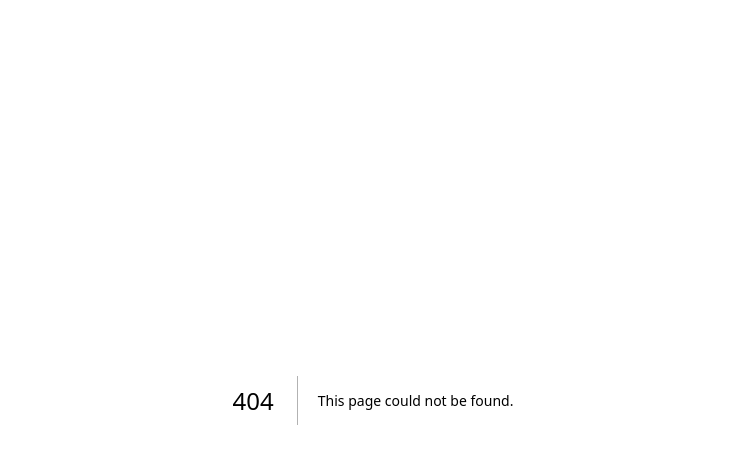
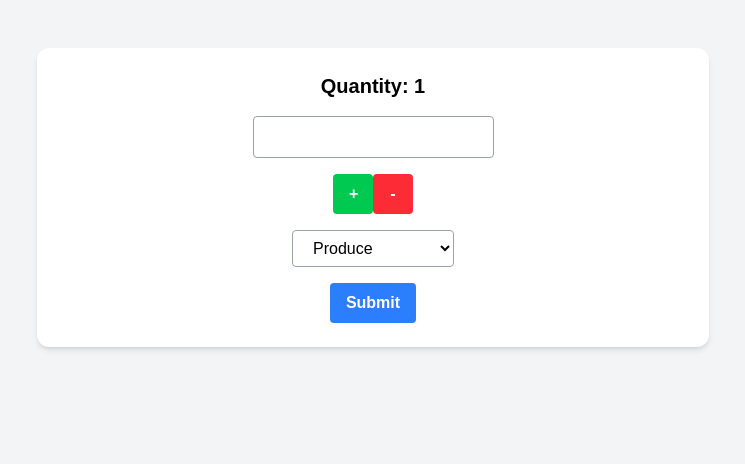
Before and after one commit to JGOFF125/Web-Dev, a Next.js app: page /week-5/matthew in a window 1280 px wide. Before the commit this address had no page. Shown: the top 464 px of the page, without its empty margins (267-1012 px from the left). Built offline with nearby package versions, Linux system fonts and the light colour scheme.

Commit message:
Add files via upload

```diff
--- /dev/null
+++ b/app/week-5/matthew/new-item.js
@@ -0,0 +1,91 @@
+"use client"
+
+import { useState } from "react";
+
+export default function NewItem() {
+    const [name, setName] = useState("");
+    const [quantity, setQuantity] = useState(1);
+    const [category, setCategory] = useState("produce");
+
+    const increment = () => {
+        if (quantity < 20) {
+            setQuantity(quantity + 1);
+        }
+    }
+
+    const decrement = () => {
+        if (quantity > 1) {
+            setQuantity(quantity - 1);
+        }
+    }
+
+     const handleSubmit = (event) => {
+        event.preventDefault();
+
+        const newItem = {name, quantity, category};
+        console.log(newItem);
+        alert(`Item added: ${name}, Quantity: ${quantity}, Category: ${category}`);
+        setName("");
+        setQuantity(1);
+        setCategory("produce");
+    }
+
+    return (
+        <div className="flex flex-col items-center justify-center">
+            <h2 className="mb-4 text-xl font-bold text-black">Quantity: {quantity}</h2>
+            <div>
+                <input
+                type="text"
+                value={name}
+                onChange={(e) => setName(e.target.value)}
+                required
+                className="border border-gray-400 rounded py-2 px-4 mb-4 text-black"
+            />
+            </div>
+            <div>
+                <button
+                type="button"
+                onClick={increment}
+                disabled={quantity === 20}
+                className="bg-green-500 hover:bg-green-700 text-white font-bold w-10 text-center py-2 px-4 rounded">
+                    +
+                </button>
+                <button
+                type="button"
+                onClick={decrement}
+                disabled={quantity === 1}
+                className="bg-red-500 hover:bg-red-700 text-white font-bold w-10 text-center py-2 px-4 rounded mb-4">
+                    -
+                </button>
+            </div>
+            <div>
+                <select
+                value={category}
+                onChange={(e) => setCategory(e.target.value)}
+                className="border border-gray-400 rounded py-2 px-4 mb-4 text-black"
+                >
+                    <option value="Produce">Produce</option>
+                    <option value="Dairy">Dairy</option>
+                    <option value="Bakery">Bakery</option>
+                    <option value="Meat">Meat</option>
+                    <option value="Frozen Foods">Frozen Foods</option>
+                    <option value="Canned Goods">Canned Goods</option>
+                    <option value="Dry Goods">Dried Goods</option>
+                    <option value="Beverages">Beverages</option>
+                    <option value="Snacks">Snacks</option>
+                    <option value="Household">Household</option>
+                    <option value="Other">Other</option>
+                </select>
+            </div>
+            <div>
+                <button
+                    type="button"
+                    onClick={handleSubmit}
+                    className="bg-blue-500 hover:bg-blue-700 text-white font-bold py-2 px-4 rounded"
+                >
+                    Submit
+                </button>
+            </div>
+        </div>
+    );
+}
--- /dev/null
+++ b/app/week-5/matthew/page.js
@@ -0,0 +1,11 @@
+import NewItem from './new-item';
+
+export default function Page() {
+    return (
+        <main className="min-h-screen bg-gray-100 p-8">
+            <div className="mx-auto max-w-2xl rounded-xl bg-white p-6 shadow-md">
+                <NewItem />
+            </div>
+        </main>
+    );
+}
```
